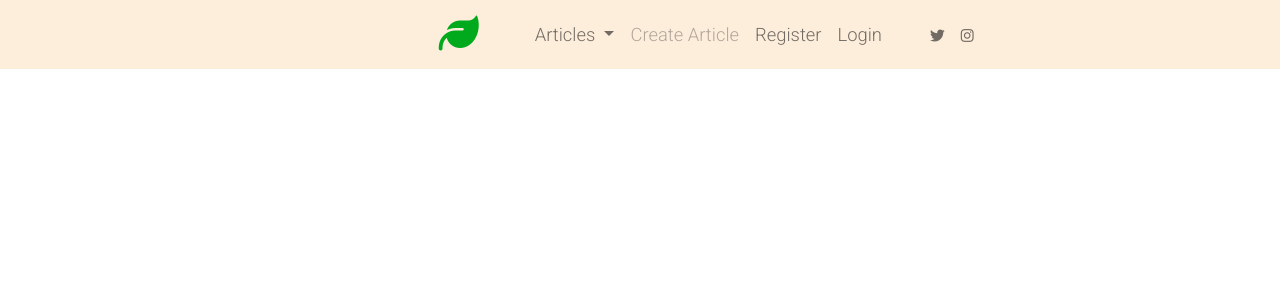
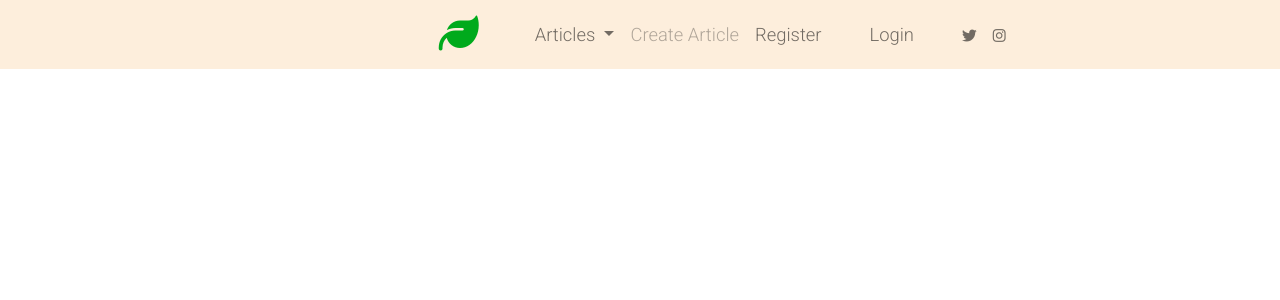
Before and after one commit to LucaNoah/natural-healing-wiki, a Django app: page /articles_list in a window 1280 px wide. Shown: the top 300 px of the page. Run offline with Django 3.2, Linux system fonts and the light colour scheme; data that the repository does not hold is empty; some libraries are stand-ins or nearby versions.

Commit message:
In article_list.html add bootstrap classes to create responsive cards in the loop, in style.css change paddings from navbar

```diff
--- a/static/css/style.css
+++ b/static/css/style.css
@@ -4,6 +4,10 @@
 /*main setup*/
 body {
   font-family: 'Roboto', sans-serif;
+}
+
+main {
+  padding: 0 10px;
 }
 
 /* headings */
@@ -25,8 +29,8 @@ nav {
   padding-right: 2rem;
 }
 
-.fa-twitter {
-  padding-left: 2rem;
+.account-item {
+  padding-right: 2rem;
 }
 
 .fa-brands {
--- a/templates/article_list.html
+++ b/templates/article_list.html
@@ -1,16 +1,21 @@
 {% extends "base.html" %}
 
 {% block content %}
-
+<br>
 {% for article in article_list %}
-<div class="card">
-  <div class="card-body">
-    <h5 class="card-title">{{ article.title }}</h5>
-    <p class="card-text">With supporting text below as a natural lead-in to additional content.</p>
-    <a href="{% url 'article_detail' article.slug  %}" class="btn btn-primary">Read</a>
+<div class="row">
+  <div class="col-12 col-sm-12 col-md-8 col-lg-6 col-xl-5 offset-0 offset-md-2 offset-xl-3">
+    <div class="card">
+      <div class="card-body">
+        <h3 class="card-title">{{ article.title }}</h3>
+        <p class="card-text">{{ article.description | safe  }}</p>
+        <a href="{% url 'article_detail' article.slug  %}" class="btn btn-primary">Read</a>
+      </div>
+    </div>
   </div>
 </div>
 </div>
+<br>
 
 {% endfor %}
 
--- a/templates/base.html
+++ b/templates/base.html
@@ -52,19 +52,19 @@
             </li>
             {% endif %}
             {% if user.is_authenticated %}
-            <li class="nav-item">
+            <li class="nav-item account-item">
               <a class="nav-link" href="{% url 'account_logout' %}">Logout</a>
             </li>
             {% else %}
-            <li class="nav-item">
+            <li class="nav-item account-item">
               <a class="nav-link" href="{% url 'account_signup' %}">Register</a>
             </li>
-            <li class="nav-item">
+            <li class="nav-item account-item">
               <a class="nav-link" href="{% url 'account_login' %}">Login</a>
             </li>
             {% endif %}
             <li class="nav-item">
-              <a class="nav-link" href="/">
+              <a id="twitter-icon" class="nav-link" href="/">
                 <i class="fa-brands fa-twitter"></i>
               </a>
             </li>
```
